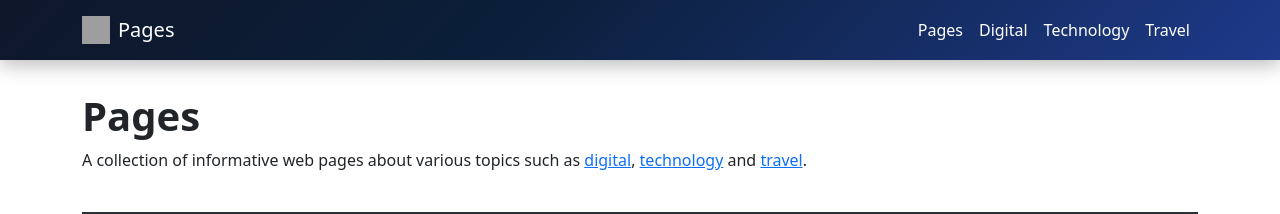
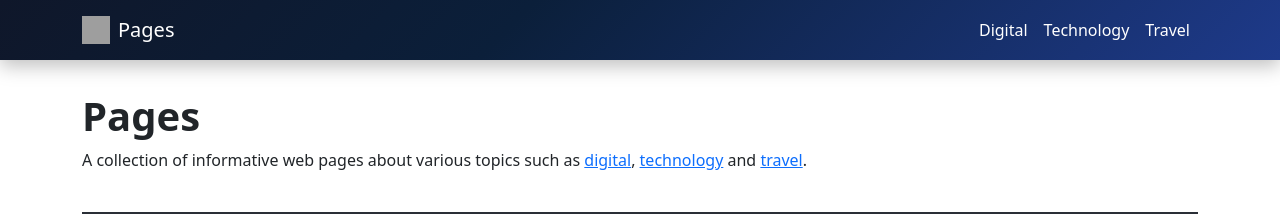
Before and after one commit to boldoutlook/pages, a Jekyll site: the page built from index.md, in a window 1280 px wide. Shown: the top 214 px of the page. Built offline with Jekyll 4.4.1, drawn with Linux system fonts in a browser that asks for light colours; grey boxes are pictures that could not be loaded.

Commit message:
Update header.html

```diff
--- a/_includes/header.html
+++ b/_includes/header.html
@@ -13,9 +13,6 @@
     </button>
     <div class="collapse navbar-collapse" id="navbarNav">
       <ul class="navbar-nav ms-auto">
-        <li class="nav-item">
-          <a class="nav-link{% if page.url == '/' %} active{% endif %}" aria-current="page" href="{{ "/" | relative_url }}">Pages</a>
-        </li>
         <li class="nav-item">
           <a class="nav-link{% if page.url == '/digital/' %} active{% endif %}" aria-current="page" href="{{ "/digital/" | relative_url }}">Digital</a>
         </li>
```
